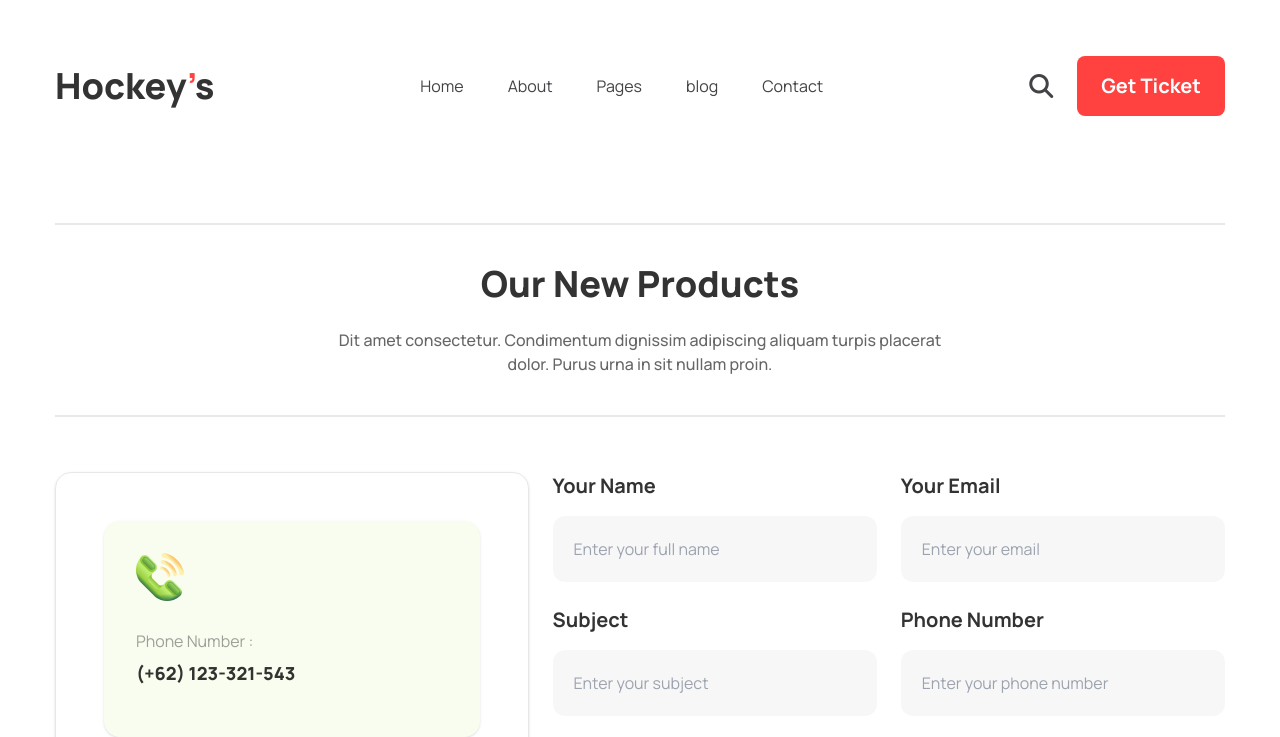
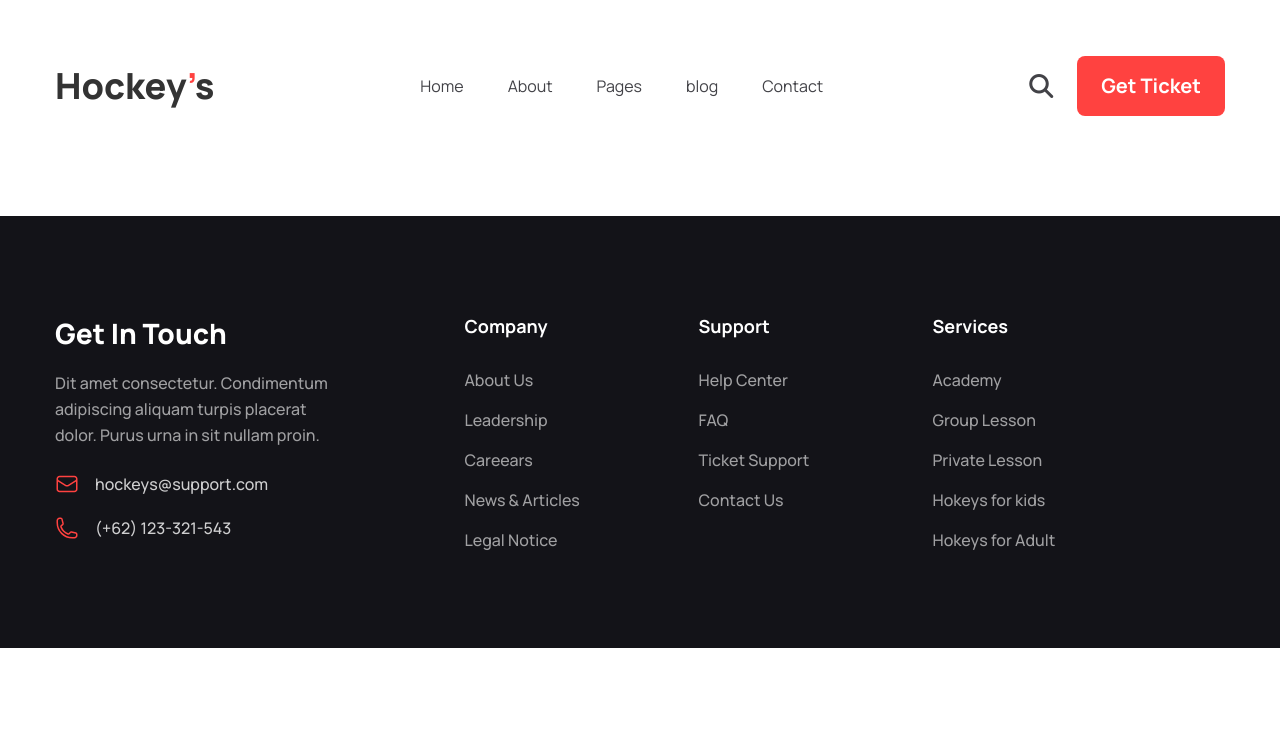
Before and after one commit to omor777/Hockey-Club, a plain HTML site: page index.html in a window 1280 px wide. Shown: the top 737 px of the page. Drawn offline with nearby package versions, Linux system fonts and the light colour scheme.

Commit message:
footer section completed

```diff
--- a/index.html
+++ b/index.html
@@ -708,7 +708,7 @@
       </section>
 
       <!-- ! contact section -->
-      <section class="container mt-10 lg:mt-[6.25rem] px-5 lg:px-0">
+      <section class="container mt-10 lg:mt-[6.25rem] px-5 lg:px-0 hidden">
         <div class="divider mb-8"></div>
         <h3
           class="text-2xl lg:text-4xl font-extrabold leading-normal text-center lg:mb-6 text-black/80"
@@ -824,7 +824,62 @@
         </div>
       </section>
     </main>
-
+    <footer class="mt-10 lg:mt-[6.25rem] px-5 lg:px-0 bg-[#131318] p-10 lg:py-24">
+      <div class="container">
+        <footer class="grid grid-cols-1 lg:grid-cols-4 space-y-10 lg:space-y-0">
+          <aside class="">
+            <h3 class="text-28 text-white font-extrabold text-center lg:text-left">Get In Touch</h3>
+            <p class="text-[#ffffff99] max-w-346 font-medium leading-26 mt-4 text-center lg:text-left mx-auto">
+              Dit amet consectetur. Condimentum adipiscing aliquam turpis
+              placerat dolor. Purus urna in sit nullam proin.
+            </p>
+            <div class="flex flex-col items-center lg:items-start gap-5 mt-6">
+              <div class="flex items-center gap-4">
+                <img src="./Images/msg.svg" />
+                <p class="font-medium text-[#ffffffcc]">hockeys@support.com</p>
+              </div>
+              <div class="flex items-center gap-4">
+                <img src="./Images/phone.svg" />
+                <p class="font-medium text-[#ffffffcc]">(+62) 123-321-543</p>
+              </div>
+            </div>
+          </aside>
+          <!-- midle -->
+          <div class="col-span-2 grid grid-cols-2 lg:grid-cols-5 justify-center">
+            <nav class="lg:col-start-2 lg:col-span-2 text-center lg:text-left">
+              <header class="text-lg text-white font-bold mb-7">Company</header>
+              <div class="flex flex-col gap-4">
+                <a class="text-[#ffffff99] font-medium">About Us</a>
+                <a class="text-[#ffffff99] font-medium">Leadership</a>
+                <a class="text-[#ffffff99] font-medium">Careears</a>
+                <a class="text-[#ffffff99] font-medium">News & Articles</a>
+                <a class="text-[#ffffff99] font-medium">Legal Notice</a>
+              </div>
+            </nav>
+            <nav class="lg:col-start-4 lg:col-span-2  text-center lg:text-left">
+              <header class="text-lg text-white font-bold mb-7">Support</header>
+              <div class="flex flex-col gap-4">
+                <a class="text-[#ffffff99] font-medium">Help Center</a>
+                <a class="text-[#ffffff99] font-medium">FAQ</a>
+                <a class="text-[#ffffff99] font-medium">Ticket Support</a>
+                <a class="text-[#ffffff99] font-medium">Contact Us</a>
+              </div>
+            </nav>
+          </div>
+          <!-- bottom -->
+          <nav class="text-center lg:text-left">
+            <header class="text-lg text-white font-bold mb-7">Services</header>
+            <div class="flex flex-col gap-4">
+              <a class="text-[#ffffff99] font-medium">Academy</a>
+              <a class="text-[#ffffff99] font-medium">Group Lesson</a>
+              <a class="text-[#ffffff99] font-medium">Private Lesson</a>
+              <a class="text-[#ffffff99] font-medium">Hokeys for kids</a>
+              <a class="text-[#ffffff99] font-medium">Hokeys for Adult</a>
+            </div>
+          </nav>
+        </footer>
+      </div>
+    </footer>
     <p class="mt-20"></p>
   </body>
 </html>
```
Also changed, not shown: Images/msg.svg (added), Images/phone.svg (added).
